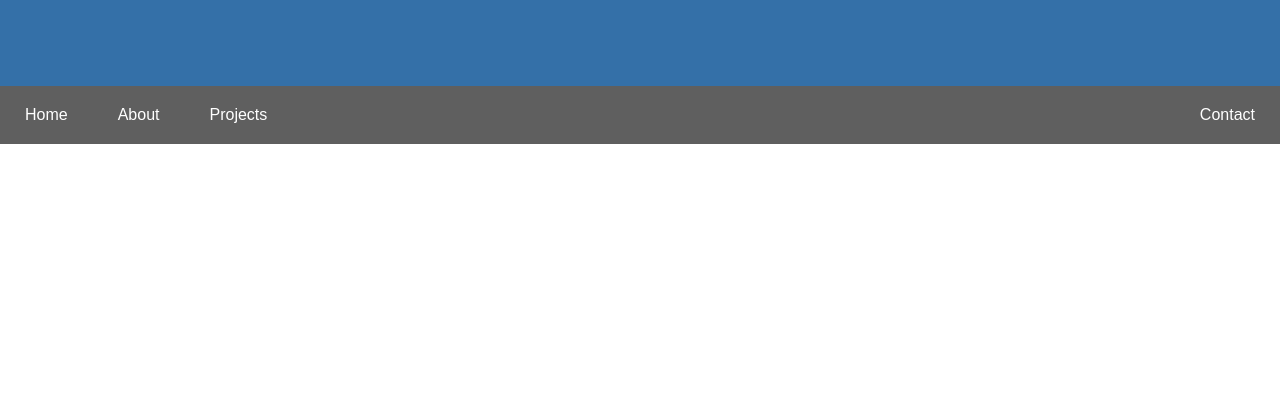
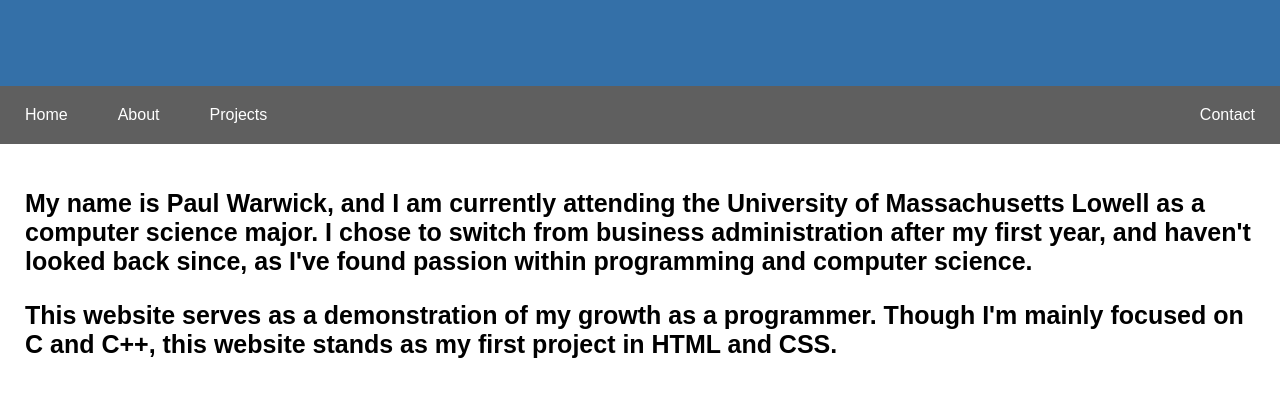
Before and after one commit to PWarwickDev/PWarwickDev.github.io, a plain HTML site: page about.html in a window 1280 px wide. Shown: the part 173-570 px from the top of the page. Drawn offline with Linux system fonts and the light colour scheme.

Commit message:
Added LinkedIn, and about section update

```diff
--- a/about.html
+++ b/about.html
@@ -9,6 +9,14 @@
 body {
   font-family: Arial, Helvetica, sans-serif;
   margin: 0;
+}
+
+.body b {
+    float: left; /* Make sure that the links stay side-by-side */
+    display: block; /* Change the display to block, for responsive reasons (see below) */
+    color: rgb(0, 0, 0); /* White text color */
+    padding: 20px 25px; /* Add some padding */
+    font-size: 25px;
 }
 
 .header {
@@ -68,5 +76,21 @@
     <a href="contact.html" class="right">Contact</a>
 </div>
 
+<div class="body">
+    <b>
+      <p>
+        My name is Paul Warwick, and I am currently attending the University of Massachusetts
+        Lowell as a computer science major. I chose to switch from business administration
+        after my first year, and haven't looked back since, as I've found passion within programming
+        and computer science.
+      </p>
+
+      <p>
+        This website serves as a demonstration of my growth as a programmer. Though I'm mainly focused
+        on C and C++, this website stands as my first project in HTML and CSS.
+      </p>
+    </b>
+</div>
+
 </body>
 </html>
```
Also changed, not shown: contact.html (+18 -3 lines), linkedIn.png (added).
